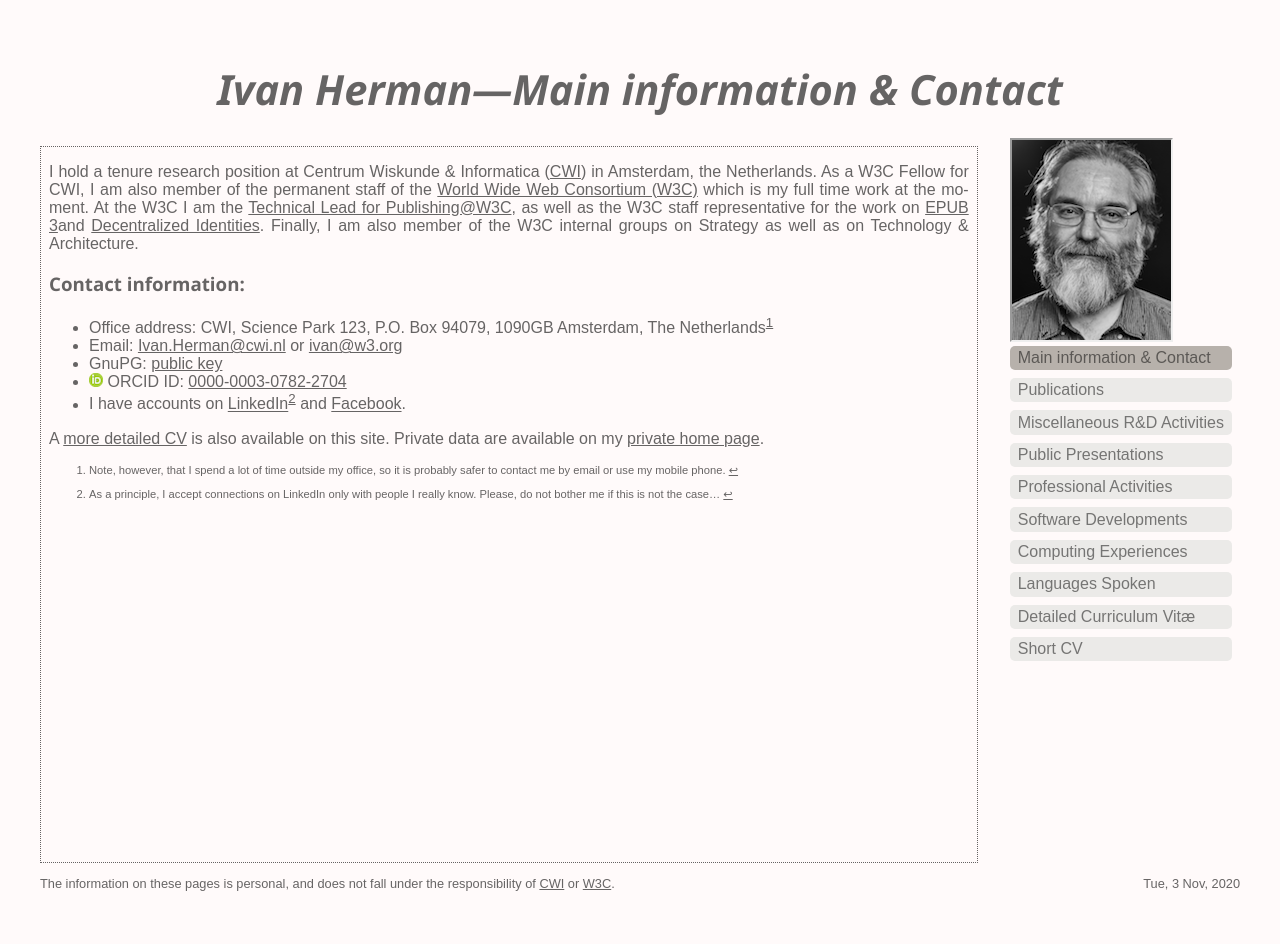
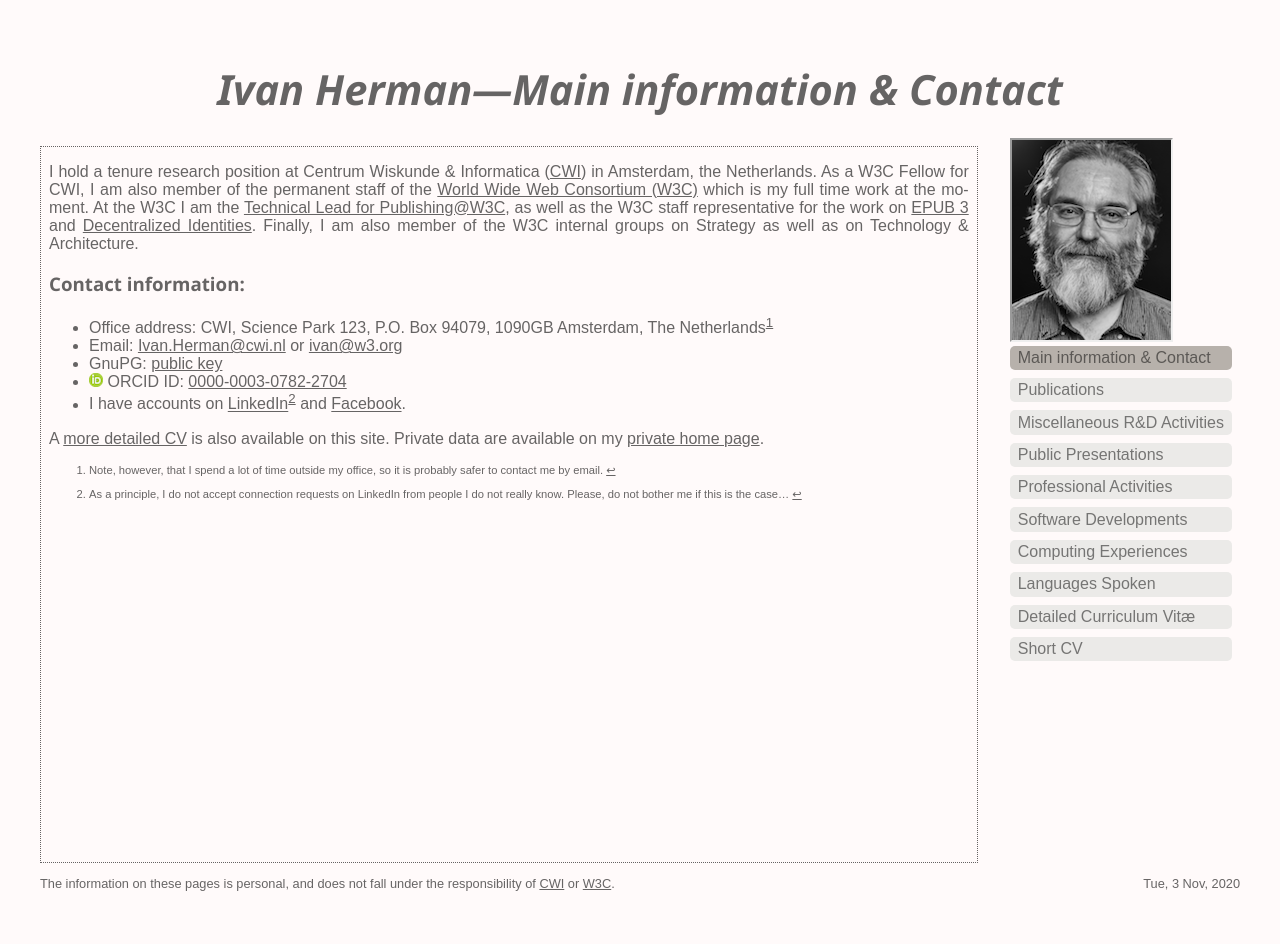
Before and after one commit to iherman/prof_home_page, a Jekyll site: the page built from index.md, in a window 1280 px wide. Built offline with Jekyll 4.4.1, drawn with Linux system fonts in a browser that asks for light colours; some web fonts are replaced.

Commit message:
Updated index page

```diff
--- a/index.md
+++ b/index.md
@@ -4,7 +4,7 @@
 fname: index
 ---
 
- I hold a tenure research position at Centrum Wiskunde & Informatica ([CWI](http://www.cwi.nl)) in Amsterdam, the Netherlands. As a W3C Fellow for CWI, I am also member of the permanent staff of the [World Wide Web Consortium (W3C)](http://www.w3.org) which is my full time work at the moment. At the W3C I am the [Technical Lead for Publishing@W3C](http://www.w3.org/publishing/), as well as the W3C staff representative for the work on [EPUB 3](https://www.w3.org//publishing/groups/epub-wg/)and [Decentralized Identities](https://www.w3.org/2019/did-wg/). Finally, I am also member of the W3C internal groups on Strategy as well as on Technology & Architecture.
+ I hold a tenure research position at Centrum Wiskunde & Informatica ([CWI](http://www.cwi.nl)) in Amsterdam, the Netherlands. As a W3C Fellow for CWI, I am also member of the permanent staff of the [World Wide Web Consortium (W3C)](http://www.w3.org) which is my full time work at the moment. At the W3C I am the [Technical Lead for Publishing@W3C](http://www.w3.org/publishing/), as well as the W3C staff representative for the work on [EPUB 3](https://www.w3.org/publishing/groups/epub-wg/) and [Decentralized Identities](https://www.w3.org/2019/did-wg/). Finally, I am also member of the W3C internal groups on Strategy as well as on Technology & Architecture.
 
 ### Contact information:
 
@@ -17,5 +17,5 @@
 A [more detailed CV](curriculum_vitae.html) is also available on this site. Private data are available on my [private home page](http://www.ivan-herman.net).
 
 
-[^1]: Note, however, that I spend a lot of time outside my office, so it is probably safer to contact me by email or use my mobile phone.
-[^2]: As a principle, I accept connections on LinkedIn only with people I really know. Please, do not bother me if this is not the case…
+[^1]: Note, however, that I spend a lot of time outside my office, so it is probably safer to contact me by email.
+[^2]: As a principle, I do not accept connection requests on LinkedIn from people I do not really know. Please, do not bother me if this is  the case…
```
